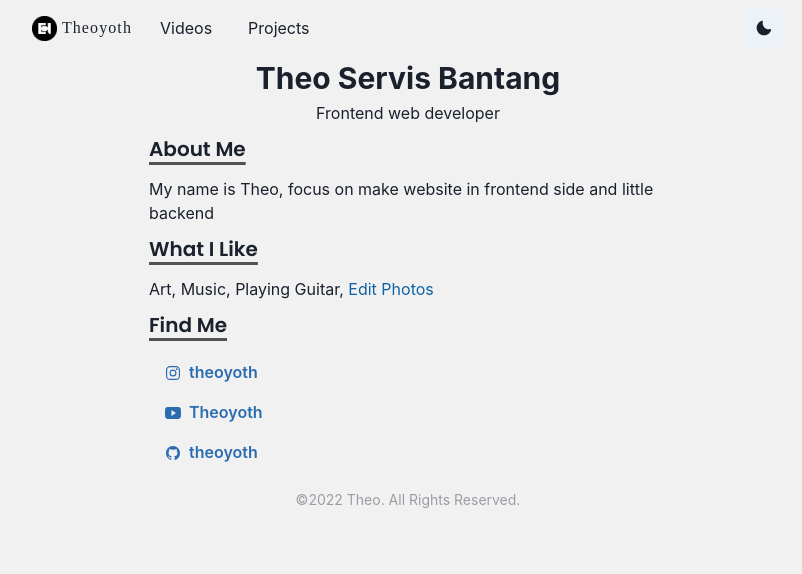
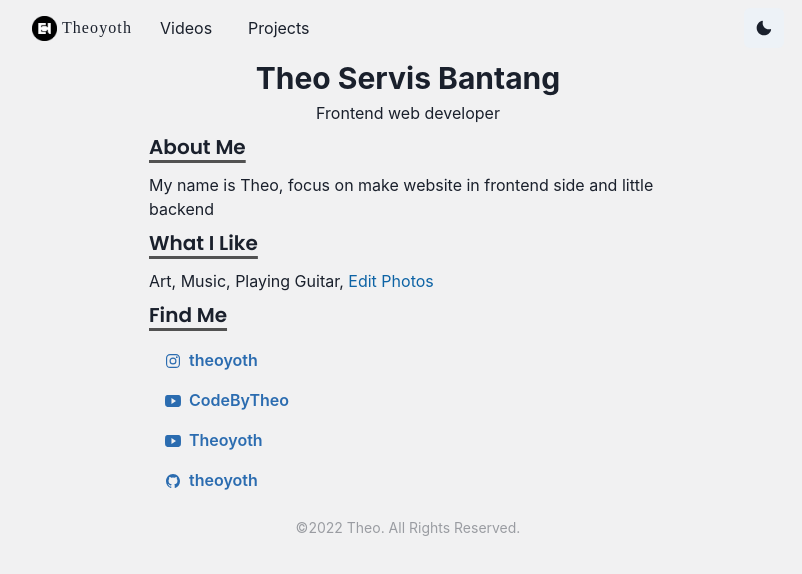
Before and after one commit to theoyoth/portfolio-v2, a Next.js app: page / in a window 1280 px wide. Shown: the top 574 px of the page, without its empty margins (232-1034 px from the left). Built offline with nearby package versions, Linux system fonts and the light colour scheme; a web font is replaced by a local one.

Commit message:
add new link to youtube coding

```diff
--- a/pages/index.js
+++ b/pages/index.js
@@ -22,14 +22,14 @@ export default function Home() {
         <Text textAlign="center" fontSize="md">
           Frontend web developer
         </Text>
-        <Heading as="h3" variant="section-title">
+        <Heading as="h3" size="2xl" variant="section-title">
           About Me
         </Heading>
-        <Box>
+        <Text>
           My name is Theo, focus on make website in frontend side and little
           backend
-        </Box>
-        <Heading as="h3" variant="section-title">
+        </Text>
+        <Heading size="2xl" variant="section-title">
           What I Like
         </Heading>
         <Box>
@@ -38,7 +38,7 @@ export default function Home() {
             Edit Photos
           </Link>
         </Box>
-        <Heading as="h3" variant="section-title">
+        <Heading size="2xl" variant="section-title">
           Find Me
         </Heading>
         <List>
@@ -50,6 +50,20 @@ export default function Home() {
                 leftIcon={<Icon as={IoLogoInstagram} />}
               >
                 theoyoth
+              </Button>
+            </Link>
+          </ListItem>
+          <ListItem>
+            <Link
+              href="https://www.youtube.com/channel/UCd1DGoZCWy1xPX1K7WvVvFg"
+              isExternal
+            >
+              <Button
+                variant="ghost"
+                colorScheme="blue"
+                leftIcon={<Icon as={IoLogoYoutube} />}
+              >
+                CodeByTheo
               </Button>
             </Link>
           </ListItem>
```
